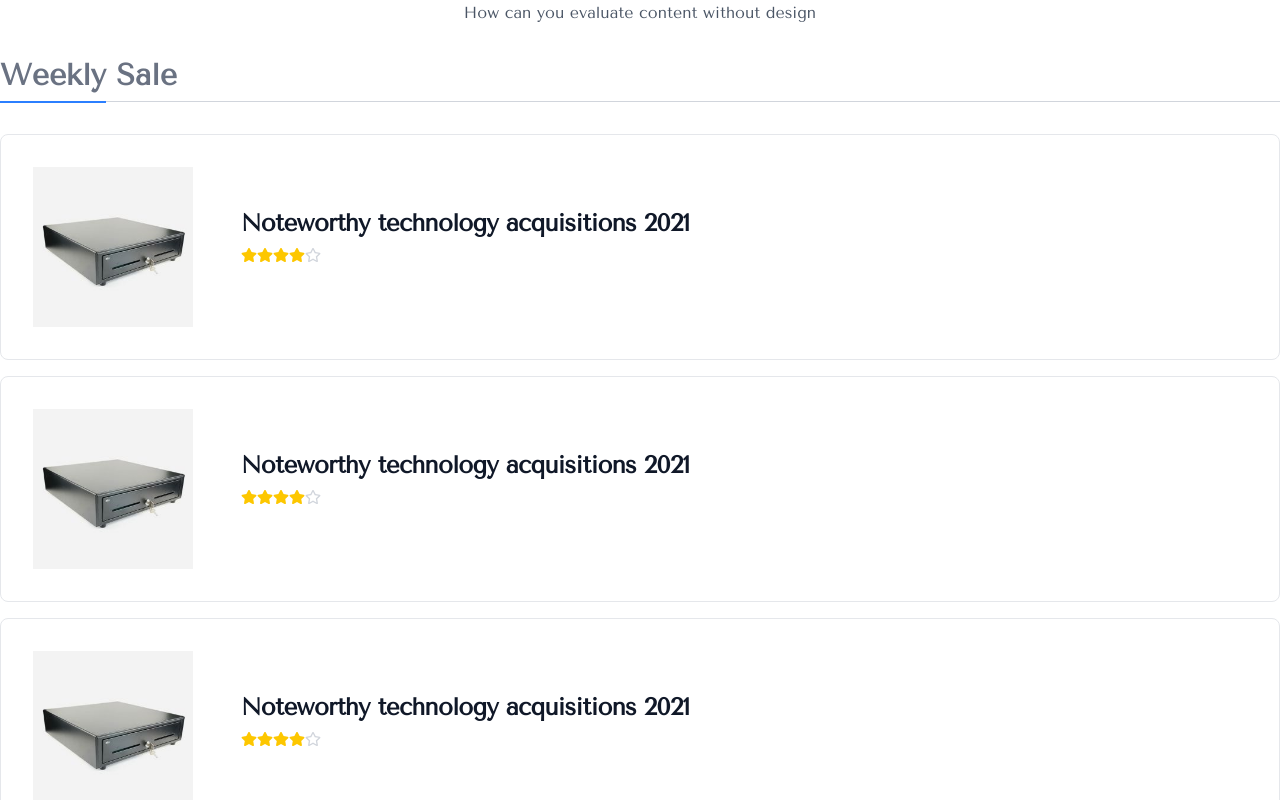
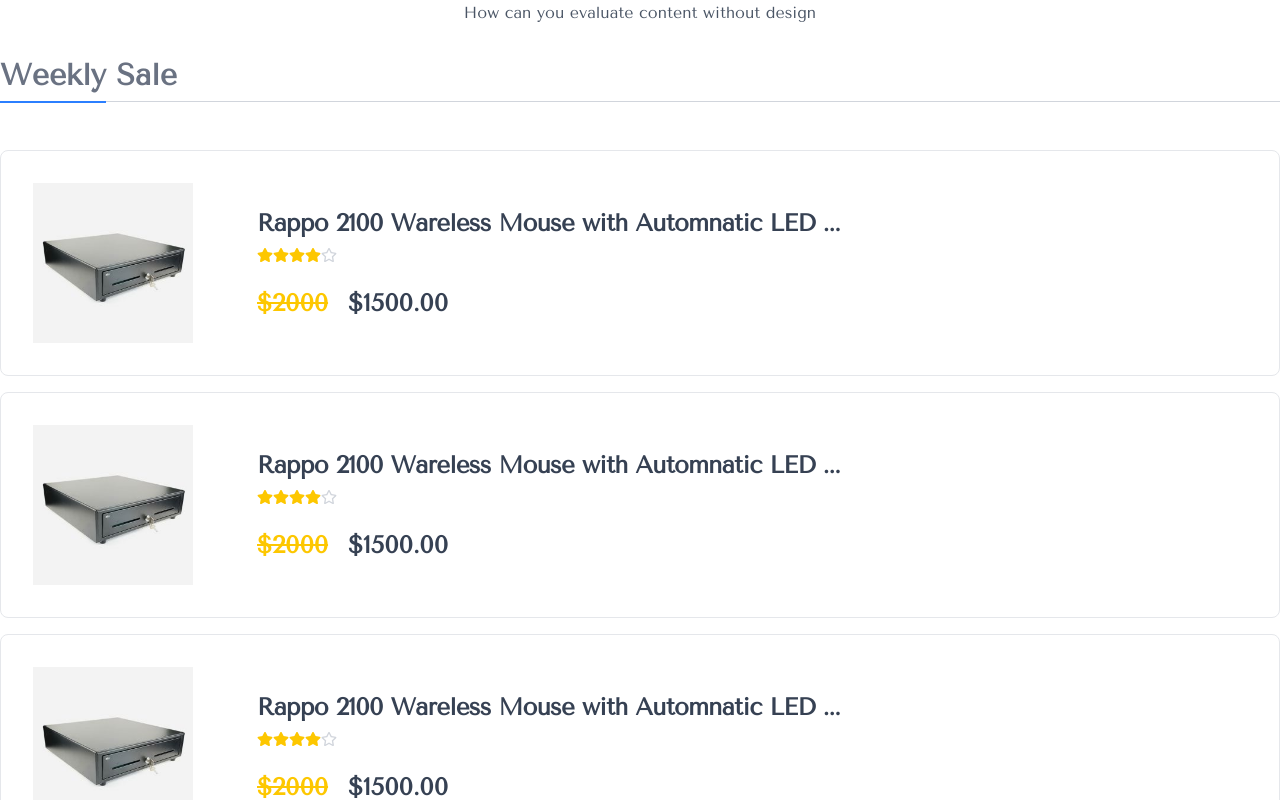
Before and after one commit to kaziahosunhabibripon/rapid-ecoomerce, a Next.js app: page / in a window 1280 px wide. Shown: the part 9660-10460 px from the top of the page. Built offline with nearby package versions, Linux system fonts and the light colour scheme; no server answers.

Commit message:
fixed the error

```diff
--- a/src/components/WeeklySale/WeeklySale.tsx
+++ b/src/components/WeeklySale/WeeklySale.tsx
@@ -5,8 +5,12 @@
 import { FaRegStar, FaStar } from "react-icons/fa";
 
 export default function WeeklySale() {
+  const fullText =
+    "Rappo 2100 Wareless Mouse with Automnatic LED Technology Acquisitions 2021";
+  const truncated =
+    fullText.length > 45 ? fullText.slice(0, 45) + " ..." : fullText;
   return (
-    <div className="w-full py-12  container mx-auto">
+    <div className="w-full py-12 container mx-auto">
       <div className="text-center mb-8">
         <p className="text-brand mb-2 font-semibold">
           Features Product For you
@@ -28,12 +32,12 @@
       <div className="overflow-x-auto">
         <div className="grid-cols-1 grid">
           {/* sells */}
-          <div className="space-y-4 hover:animate-bounce">
+          <div className="py-4 space-y-4">
             {[1, 2, 3, 4].map((item) => (
               <Link
                 key={item}
                 href="#"
-                className="flex flex-cols-2 items-center bg-white border border-gray-200 rounded-lg  "
+                className="gap-4 flex flex-cols-2 items-center bg-white border border-gray-200 rounded-lg hover:shadow-lg transition duration-300 ease-in-out"
               >
                 <Image
                   className="object-cover w-56 h-56 p-8"
@@ -43,8 +47,11 @@
                   alt="Laptop"
                 />
                 <div className="flex flex-col justify-between p-4 leading-normal">
-                  <h5 className="mb-2 text-2xl font-bold tracking-tight text-gray-900 dark:text-white">
-                    Noteworthy technology acquisitions 2021
+                  <h5
+                    className="mb-2 text-2xl font-bold tracking-tight text-gray-700 dark:text-white"
+                    title={fullText}
+                  >
+                    {truncated}
                   </h5>
                   <div className="mb-3 font-normal text-gray-700 dark:text-gray-400">
                     <div className="flex mb-3">
@@ -54,6 +61,10 @@
                       <FaRegStar className="text-gray-300" />
                     </div>
                   </div>
+                  <h2 className="flex font-extrabold text-2xl space-x-2 gap-3">
+                    <span className="text-yellow-400 line-through"> $2000</span>
+                    <span className="text-gray-700"> $1500.00</span>
+                  </h2>
                 </div>
               </Link>
             ))}
```
